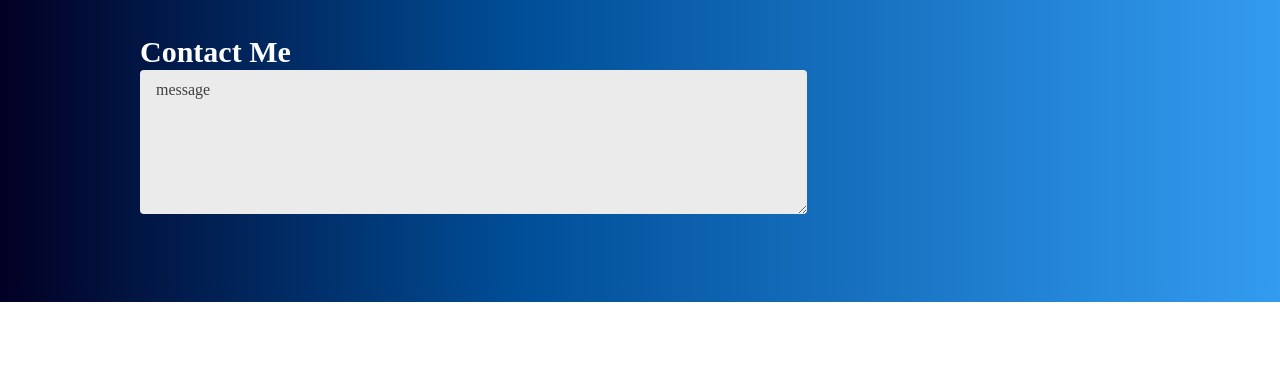
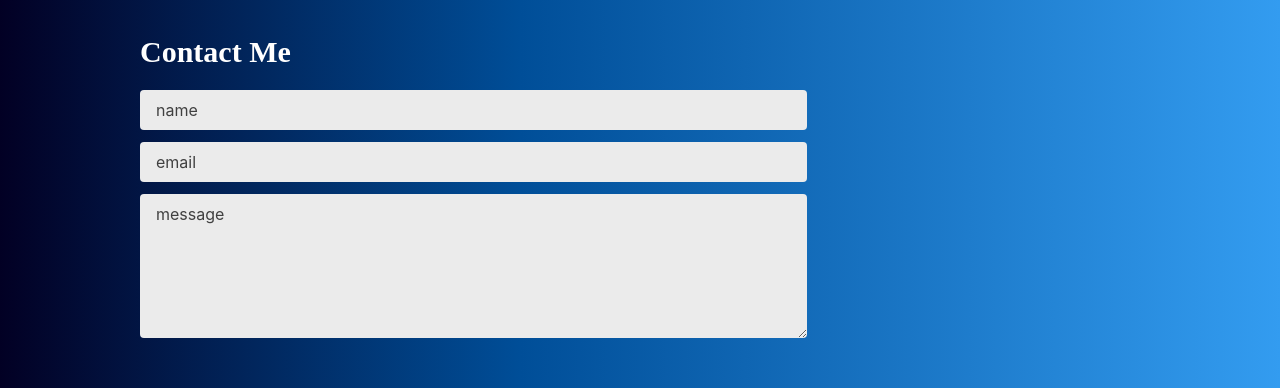
Before and after one commit to haniframadhani/giant-stride-frontend, a Next.js app: page /contact in a window 1280 px wide. Shown: the part 498-886 px from the top of the page. Before the commit the page ends 800 px from the top, so only its background shows below. Built offline with nearby package versions, Linux system fonts and the light colour scheme.

Commit message:
tambah form contact

```diff
--- a/package.json
+++ b/package.json
@@ -1,6 +1,6 @@
 {
   "name": "giant-spot",
-  "version": "0.3.4",
+  "version": "0.3.5",
   "private": true,
   "scripts": {
     "dev": "next dev",
--- a/src/components/pages/contact/index.js
+++ b/src/components/pages/contact/index.js
@@ -25,9 +25,16 @@ export default function Contact() {
       </div>
       <div className='grid grid-cols-12 w-10/12 mx-auto mt-16'>
         <h2 className="capitalize col-span-full font-bold text-3xl">Contact Me</h2>
-        <div className='col-span-8'>
-          <TextArea placeholder='message' />
-        </div>
+        <form className="col-span-8 grid gap-y-3 mt-5 !font-['Inter']">
+          <InputText name='name' id='name' placeholder='name' />
+          <InputEmail name='email' id='email' placeholder='email' />
+          <TextArea placeholder='message' name='message' id='message' />
+        </form>
+        {/* <div className='col-span-8 grid gap-y-3 mt-5 !font-["Inter"]'>
+          <InputText name='name' id='name' placeholder='name' />
+          <InputEmail name='email' id='email' placeholder='email' />
+          <TextArea placeholder='message' name='message' id='message' />
+        </div> */}
       </div>
     </div>
   )
--- a/src/styles/globals.css
+++ b/src/styles/globals.css
@@ -12,9 +12,9 @@ body {
 
 @layer components {
   .input-field {
-    @apply px-4 py-2 rounded text-black bg-light-gray w-full border-transparent placeholder:text-neutral-700 text-base;
+    @apply px-4 py-2 rounded text-black bg-light-gray w-full border-transparent placeholder:text-neutral-700 !font-['Inter'] text-base;
   }
   .textarea {
-    @apply px-4 py-2 rounded text-black bg-light-gray w-full border-transparent placeholder:text-neutral-700 text-base h-36 resize-y;
+    @apply px-4 py-2 rounded text-black bg-light-gray w-full border-transparent placeholder:text-neutral-700 !font-['Inter'] text-base h-36 resize-y;
   }
 }
```
Also changed, not shown: 1 other file (tests, documents, lock files or other folders).
